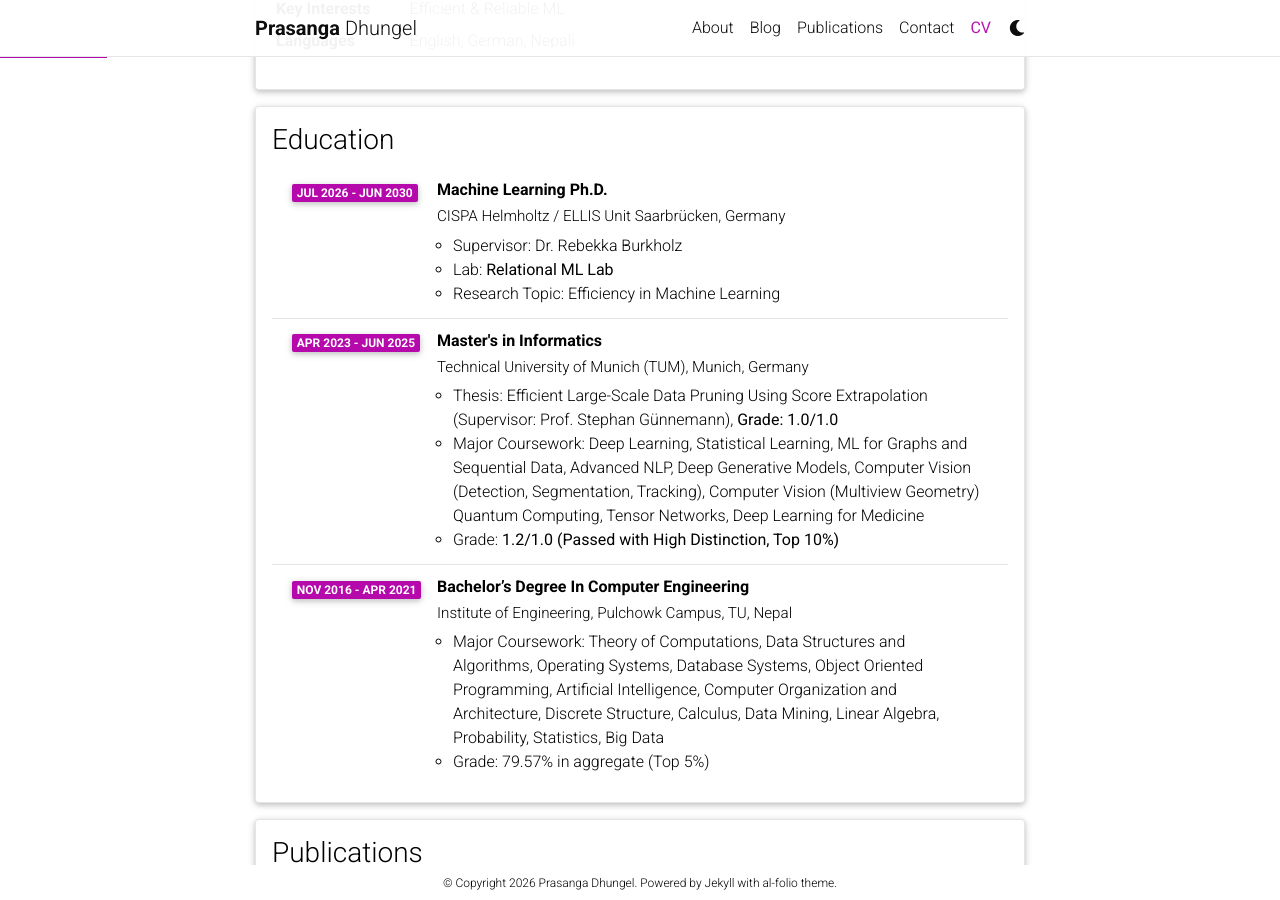
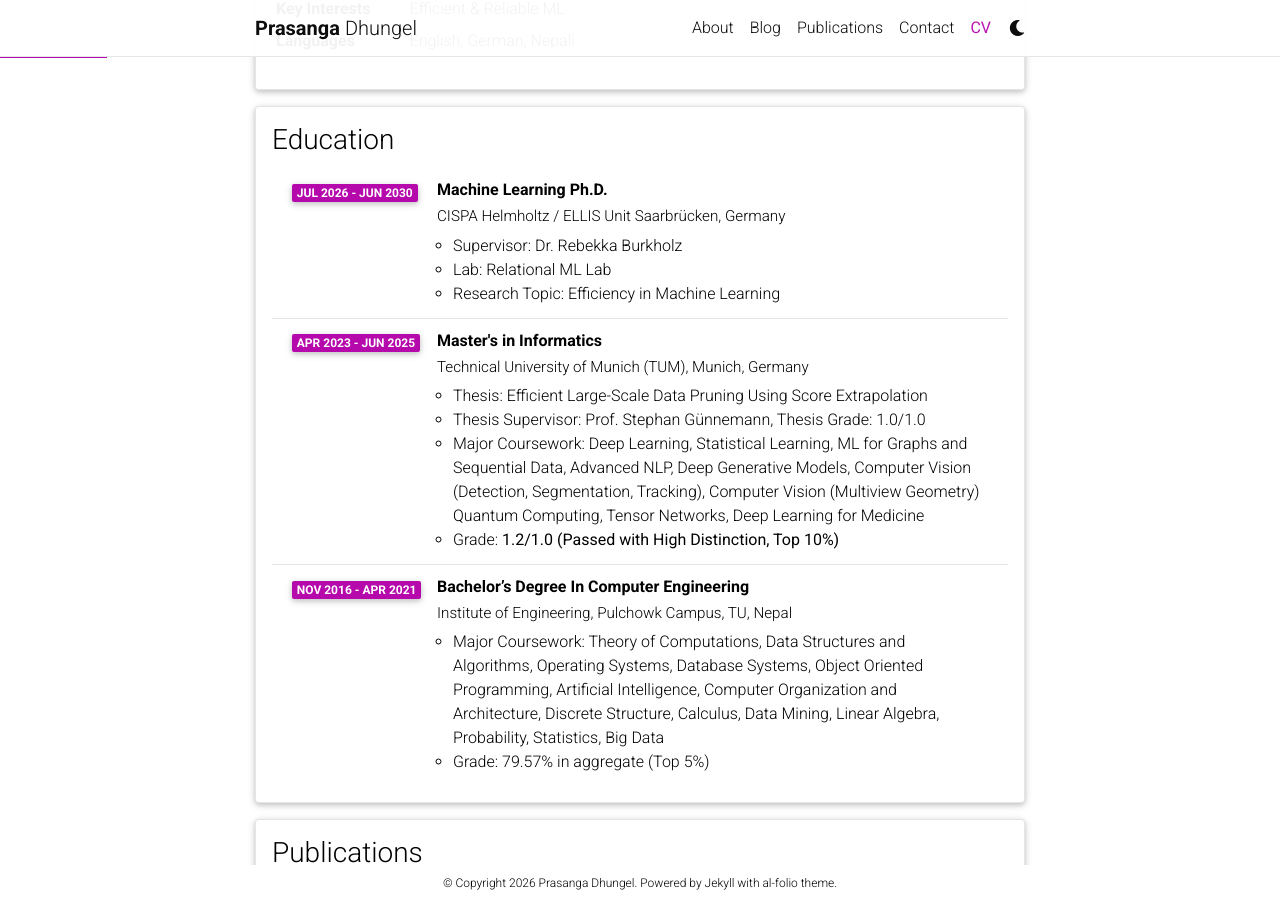
Before and after one commit to prasangadhungel/prasangadhungel.github.io, a Jekyll site: the page built from _pages/cv.md, in a window 1280 px wide and 900 px high, scrolled down 319 px. Built offline with Jekyll 4.4.1, drawn with Linux system fonts in a browser that asks for light colours; comment, search, counter and statistics services are not loaded; a style sheet for code colours, icons or effects is not loaded.

Commit message:
update cv

```diff
--- a/_data/cv.yml
+++ b/_data/cv.yml
@@ -18,14 +18,15 @@
       year: Jul 2026 - Jun 2030
       description:
         - "Supervisor: Dr. Rebekka Burkholz"
-        - "Lab: <b>Relational ML Lab</b>"
+        - "Lab: Relational ML Lab"
         - "Research Topic: Efficiency in Machine Learning"
 
     - title: Master's in Informatics
       institution: Technical University of Munich (TUM), Munich, Germany
       year: Apr 2023 - Jun 2025
       description:
-        - "Thesis: Efficient Large-Scale Data Pruning Using Score Extrapolation (Supervisor: Prof. Stephan Günnemann), <b>Grade: 1.0/1.0</b>"
+        - "Thesis: Efficient Large-Scale Data Pruning Using Score Extrapolation"
+        - "Thesis Supervisor: Prof. Stephan Günnemann,  Thesis Grade: 1.0/1.0"
         - "Major Coursework: Deep Learning, Statistical Learning, ML for Graphs and Sequential Data, Advanced NLP, Deep Generative Models, Computer Vision (Detection, Segmentation, Tracking), Computer Vision (Multiview Geometry) Quantum Computing, Tensor Networks, Deep Learning for Medicine"
         - "Grade: <b>1.2/1.0 (Passed with High Distinction, Top 10%)</b>"
 
```
